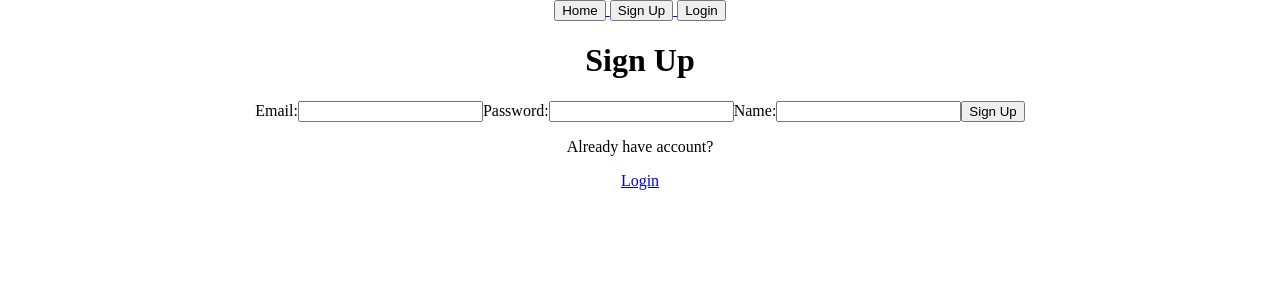
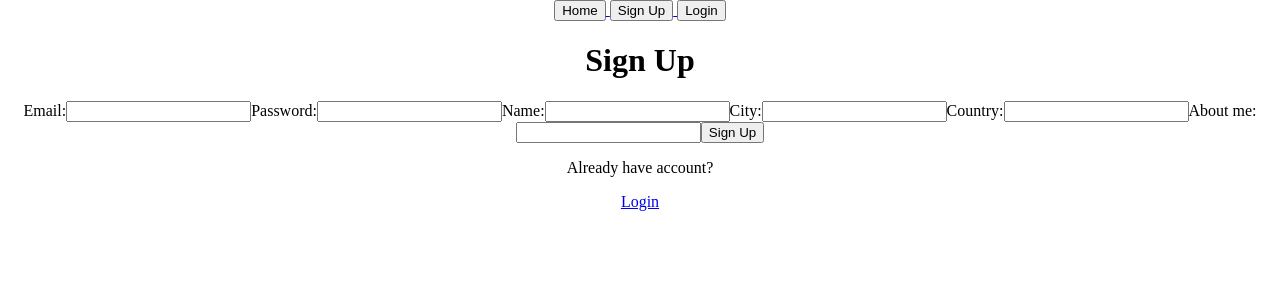
Before and after one commit to KiraTeresa/BiMusic-Frontend, a React (Create React App) app: page /signup in a window 1280 px wide. Shown: the top 300 px of the page. Built offline with nearby package versions, Linux system fonts and the light colour scheme; no server answers.

Commit message:
working on profile page, all done except samples,projects,avatar

```diff
--- a/src/pages/SignupPage/SignupPage.jsx
+++ b/src/pages/SignupPage/SignupPage.jsx
@@ -5,8 +5,11 @@ import authService from "../../services/auth.service";
 
 function SignupPage() {
   const [email, setEmail] = useState("");
+  const [city, setCity] = useState("");
+  const [country, setCountry] = useState("");
   const [password, setPassword] = useState("");
   const [name, setName] = useState("");
+  const [aboutMe, setAboutMe] = useState("");
   const [errorMessage, setErrorMessage] = useState(undefined);
 
   const navigate = useNavigate();
@@ -14,11 +17,14 @@ function SignupPage() {
   const handleEmail = (e) => setEmail(e.target.value);
   const handlePassword = (e) => setPassword(e.target.value);
   const handleName = (e) => setName(e.target.value);
+  const handleCity = (e) => setCity(e.target.value);
+  const handleAboutMe = (e) => setAboutMe(e.target.value);
+  const handleCountry = (e) => setCountry(e.target.value);
 
   const handleSignupSubmit = (e) => {
     e.preventDefault();
     // Create an object representing the request body
-    const requestBody = { email, password, name };
+    const requestBody = { email, password, name, city, country, aboutMe };
     console.log(requestBody)
 
     // Send a request to the server using axios
@@ -65,6 +71,16 @@ function SignupPage() {
         <label>Name:</label>
         <input type="text" name="name" value={name} onChange={handleName} />
 
+        <label>City:</label>
+        <input type="text" name="city" value={city} onChange={handleCity} />
+
+
+        <label>Country:</label>
+        <input type="text" name="country" value={country} onChange={handleCountry} />
+
+        <label>About me:</label>
+        <input type="text" name="country" value={aboutMe} onChange={handleAboutMe} />
+
         <button type="submit">Sign Up</button>
       </form>
 
--- a/src/pages/user-profile/user-profile.jsx
+++ b/src/pages/user-profile/user-profile.jsx
@@ -12,16 +12,19 @@ const [userInfo,setUserInfo]= useState(undefined)
       } )
       .then(response => setUserInfo(response.data));
   }, []);
-const {user} = useContext(AuthContext)//this function will give us the user
+const {user} = useContext(AuthContext)//this function will give us the user info
 console.log(userInfo)
   return (
     <div>
-      <h1>useremail,name</h1>
-      <h1>name:{user? user.name :""}</h1>
-      <h1>email:{user? user.email :""} </h1>
-      <h1>about me:{user? user.aboutMe :""} </h1>
-      <h1>city:{user? user.city :""} </h1>
-      <h1>country:{user? user.country:""} </h1>
+      <h2>Your profile</h2>
+      <h4>Forum Username:{user? user.name :""}</h4>
+      <h4>Email:{user? user.email :""}</h4>
+      <h4>Address:</h4>
+      <h5>{user? user.city :""} </h5>
+      <h5>{user? user.country:""} </h5>
+      <h4>About me:{user? user.aboutMe :""} </h4>
+      <h4>My Projects: </h4>
+      <h4>My Samples: </h4>
       {/* <h1>collabProjects:{user? user.collabProjects:""} </h1>
       <h1>samples:</h1> */}
       <button>Edit Profile</button>
```
